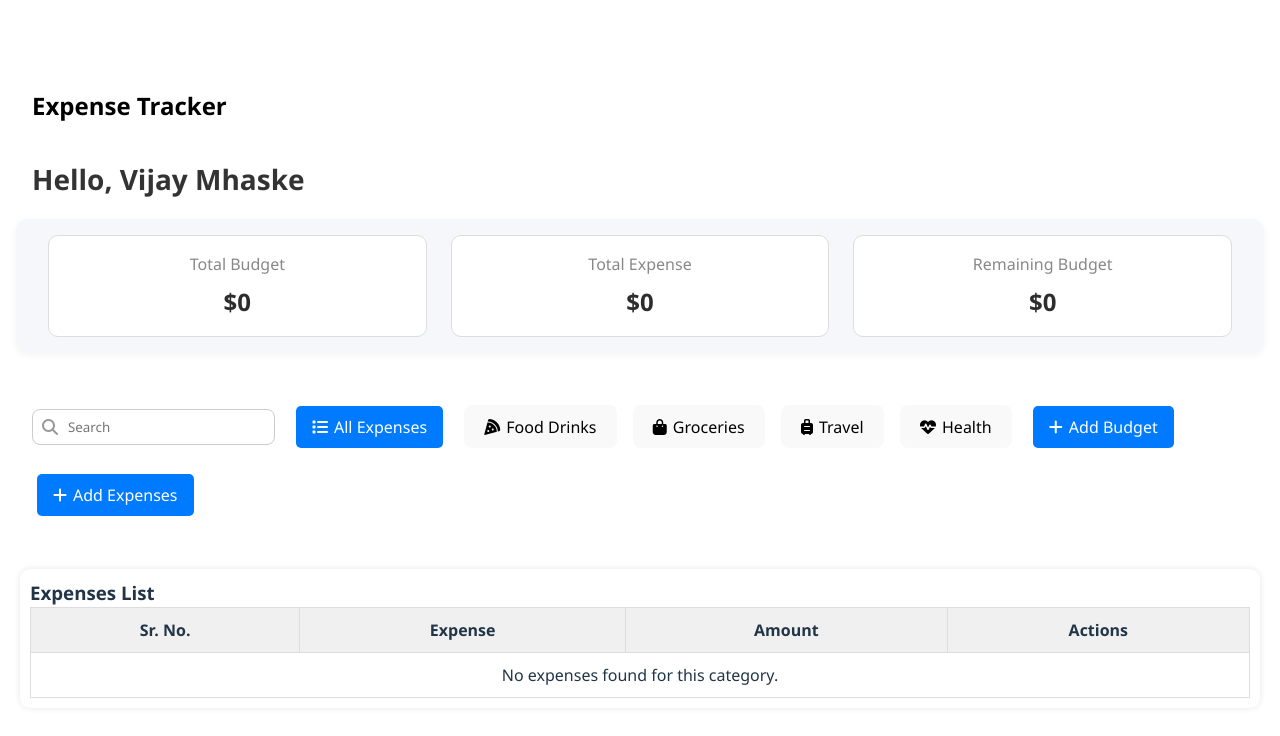
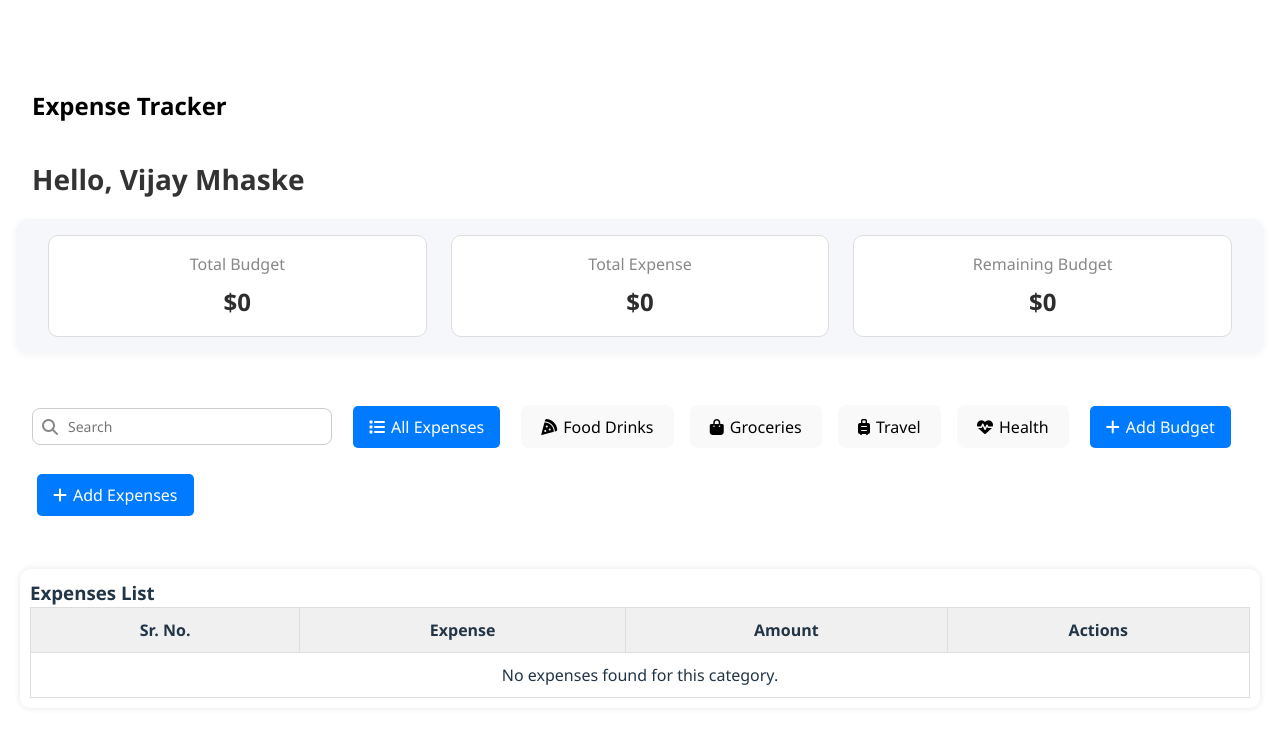
Before and after one commit to VIJAYMHASKE080493/Expenses-tracker-website, a React (Vite) app: page / in a window 1280 px wide. Shown: the top 736 px of the page. Built offline with nearby package versions, Linux system fonts and the light colour scheme.

Commit message:
first commit

```diff
--- a/src/App.css
+++ b/src/App.css
@@ -136,7 +136,8 @@
 
 .search-box {
   position: relative;
-  /* width: 250px; */
+  width: 100%;
+  max-width: 300px; /* or adjust as needed */
 }
 
 .search-box i {
@@ -144,15 +145,19 @@
   top: 50%;
   left: 10px;
   transform: translateY(-50%);
-  color: #999;
+  color: #888;
+  font-size: 16px;
 }
 
 .search-box input {
   width: 100%;
-  padding: 8px 8px 8px 35px; /* Make space for the icon */
+  padding: 8px 12px 8px 35px; /* left padding for icon space */
   border: 1px solid #ccc;
-  border-radius: 4px;
+  border-radius: 6px;
+  font-size: 14px;
+  outline: none;
 }
+
 
 .active,
 .add-budget,
@@ -284,3 +289,15 @@ button.active {
 .icon-cotainer {
 text-align: end;
 }
+
+/* .chart-container {
+  display: flex;
+  gap: 30px;
+  justify-content: space-around;
+  flex-wrap: wrap;
+}
+.chart-box {
+  flex: 1;
+  min-width: 300px;
+  height: 300px;
+} */
--- a/src/App.jsx
+++ b/src/App.jsx
@@ -2,8 +2,7 @@ import { useEffect, useState } from "react";
 import Header from "./components/Header";
 import BudgetSummary from "./components/BudgetSummary";
 import CategoryFilter from "./components/CategoryFilter";
-import ExpenseChart from "./components/ExpenseChart";
-import BarChartView from "./components/BarChartView";
+import ExpenseCharts from "./components/ExpenseChart";
 import ExpenseTable from "./components/ExpenseTable";
 import ExpensePopup from "./components/ExpensePopup";
 import BudgetPopup from "./components/BudgetPopup";
@@ -144,8 +143,7 @@ function App() {
         onAddBudget={() => setShowBudgetPopup(true)}
         onAddExpense={() => setShowExpensePopup(true)}
       />
-      {chartData.length > 0 && <ExpenseChart chartData={chartData} />}
-      {chartData.length > 0 && <BarChartView chartData={chartData} />}
+      {chartData.length > 0 && <ExpenseCharts chartData={chartData} />}
       <ExpenseTable
         expenses={filteredExpenses}
         onEdit={handleEdit}
@@ -165,7 +163,7 @@ function App() {
           budget={{ amount: budgetAmount }}
           onChange={handleBudgetChange}
           onSubmit={handleBudgetSubmit}
-          onClose={() =>  (false)}
+          onClose={() => setShowBudgetPopup(false)}
         />
       )}
       {showDeleteConfirm && (
--- a/src/components/BarChartView.jsx
+++ /dev/null
@@ -1,35 +0,0 @@
-import {
-  ResponsiveContainer,
-  BarChart,
-  Bar,
-  XAxis,
-  YAxis,
-  CartesianGrid,
-  Tooltip,
-  Legend,
-} from "recharts";
-
-function BarChartView({ chartData }) {
-  return (
-    <div style={{ width: "100%", height: 300, marginTop: "40px" }}>
-      <h3 style={{ textAlign: "center" }}>Expense Amount by Category (Bar Chart)</h3>
-      <ResponsiveContainer>
-        <BarChart
-          data={chartData}
-          margin={{ top: 20, right: 30, left: 20, bottom: 5 }}
-          barCategoryGap="10%"
-          barGap={4}
-        >
-          <CartesianGrid strokeDasharray="3 3" />
-          <XAxis dataKey="name" />
-          <YAxis />
-          <Tooltip />
-          <Legend />
-          <Bar dataKey="value" fill="#82ca9d" name="Amount" />
-        </BarChart>
-      </ResponsiveContainer>
-    </div>
-  );
-}
-
-export default BarChartView;
--- a/src/components/ExpenseChart.jsx
+++ b/src/components/ExpenseChart.jsx
@@ -4,15 +4,23 @@ import {
   Tooltip,
   Cell,
   ResponsiveContainer,
+  BarChart,
+  Bar,
+  XAxis,
+  YAxis,
+  CartesianGrid,
+  Legend,
 } from "recharts";
 
 const COLORS = ["#0088FE", "#00C49F", "#FFBB28", "#FF8042", "#FF6666"];
 
-function ExpenseChart({ chartData }) {
+function ExpenseCharts({ chartData }) {
   return (
-    <div style={{ width: "100%", height: 300, marginTop: "30px" }}>
+    <div style={{ display: "flex", gap: "20px", marginTop: "30px" }}>
+      {/* Pie Chart */}
+      <div style={{ flex: 1, height: 300 }}>
         <h3 style={{ textAlign: "center" }}>Expense Distribution by Category</h3>
-      <ResponsiveContainer>
+        <ResponsiveContainer width="100%" height="100%">
           <PieChart>
             <Pie
               data={chartData}
@@ -20,7 +28,7 @@ function ExpenseChart({ chartData }) {
               nameKey="name"
               cx="50%"
               cy="50%"
-            outerRadius={100}
+              outerRadius={80}
               fill="#8884d8"
               label
             >
@@ -35,7 +43,28 @@ function ExpenseChart({ chartData }) {
           </PieChart>
         </ResponsiveContainer>
       </div>
+
+      {/* Bar Chart */}
+      <div style={{ flex: 1, height: 300 }}>
+        <h3 style={{ textAlign: "center" }}>Expense Amount by Category (Bar Chart)</h3>
+        <ResponsiveContainer width="100%" height="100%">
+          <BarChart
+            data={chartData}
+            margin={{ top: 20, right: 30, left: 20, bottom: 5 }}
+            barCategoryGap="10%"
+            barGap={4}
+          >
+            <CartesianGrid strokeDasharray="3 3" />
+            <XAxis dataKey="name" />
+            <YAxis />
+            <Tooltip />
+            <Legend />
+            <Bar dataKey="value" fill="#82ca9d" name="Amount" />
+          </BarChart>
+        </ResponsiveContainer>
+      </div>
+    </div>
   );
 }
 
-export default ExpenseChart;
+export default ExpenseCharts;
```
Lines whose indentation alone changed are shown as unchanged.
